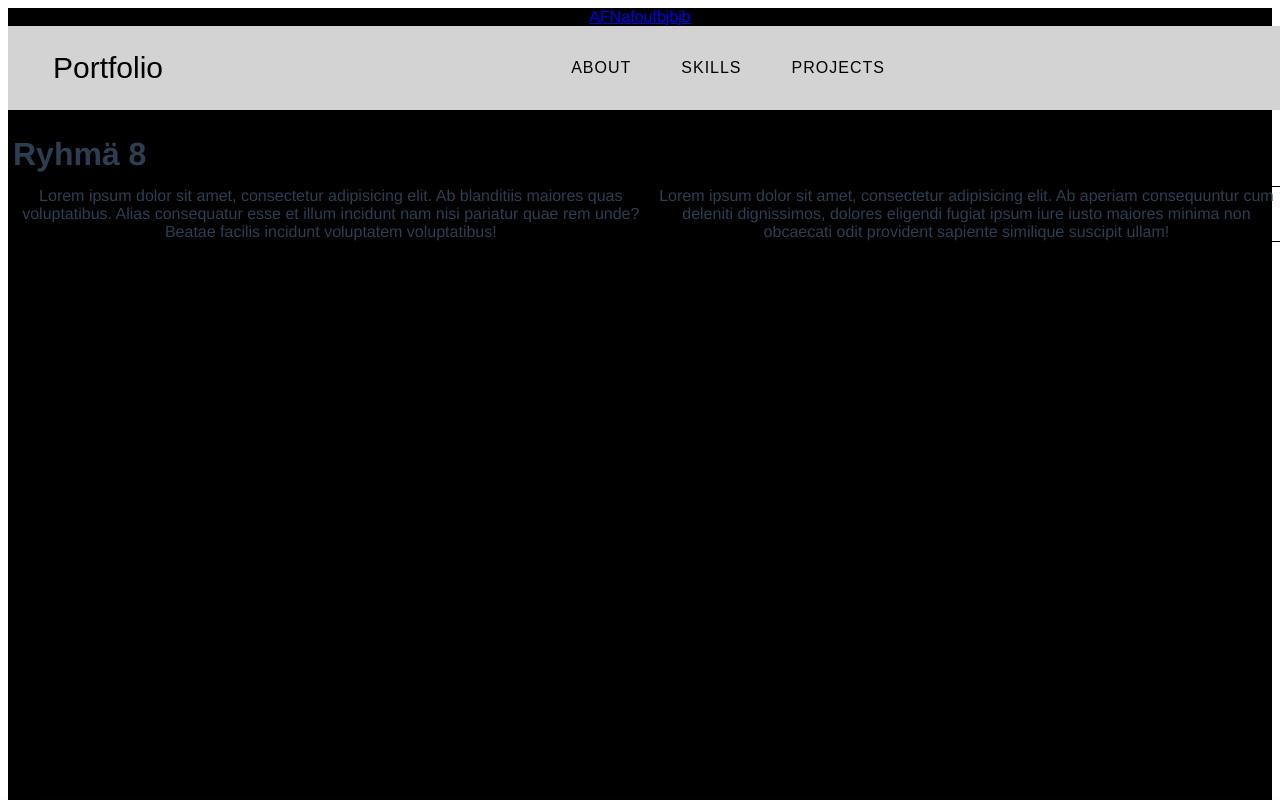
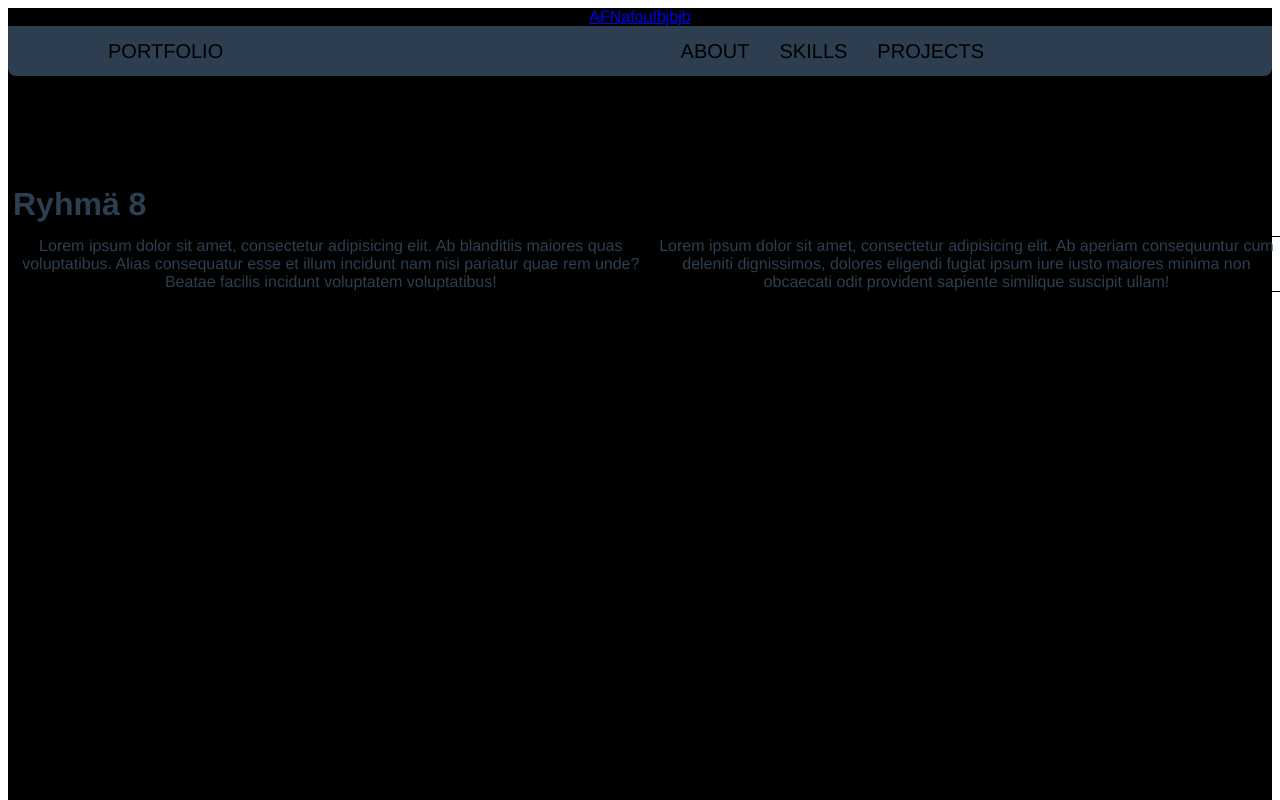
Before and after one commit to Rudolffi/WebPortfolio, a Vue app: page / in a window 1280 px wide. Shown: the top 800 px of the page. Built offline with nearby package versions, Linux system fonts and the light colour scheme.

Commit message:
Navbar tehty ja tyylitelty

```diff
--- a/src/components/Navbar.vue
+++ b/src/components/Navbar.vue
@@ -1,22 +1,22 @@
 <template>
 <div>
-  <nav class="navbar">
-    <div class="content">
-      <div class="logo">Portfolio</div>
-      <ul class="menu-links">
-        <div class="icon cancel-btn">
-          <i class="fas fa-times"></i>
-        </div>
-        <li id="storyLink"><a href="#story">About</a></li>
-        <li id="infoLink"><a href="#info">Skills</a></li>
-        <li id="rsvpLink"><a href="#rsvp">Projects</a></li>
-        <!--<li id="contactLink"><a href="#contactUs">Yhteystiedot</a></li>-->
-      </ul>
-      <div class="icon menu-btn">
-        <i class="fas fa-bars"></i>
-      </div>
+  <ul class="nav">
+    <h3>
+      Portfolio
+    </h3>
+    <div class="navbar">
+    <li class="navitem">
+      <a href="#" class="navlink">About</a>
+    </li>
+    <li class="navitem">
+      <a href="#" class="navlink">Skills</a>
+    </li>
+    <li class="navitem">
+      <a href="#" class="navlink">Projects</a>
+    </li>
     </div>
-  </nav>
+
+  </ul>
 </div>
 </template>
 
--- a/src/css/navbar.css
+++ b/src/css/navbar.css
@@ -1,61 +1,83 @@
 * {
     margin: 0;
     padding: 0;
-    box-sizing: border-box;
-    font-family: normalText, sans-serif;
+    list-style-type: none;
 }
 
-.content {
-    max-width: 1250px;
-    margin: auto;
-    padding: 0px 30px;
+.nav {
+    display: flex;
+    align-items: center;
+    list-style-type: none;
+    width: 100%;
+    background-color: #2c3e50;
+    border-radius: 0 0 8px 8px;
+    height: 50px;
 }
 
 .navbar {
-    position: fixed;
-    z-index: 100;
-    width: 100%;
-    padding: 25px 0;
-    background-color: lightgray;
-    transition: all 0.3s ease;
+    margin-left: 35%;
+    display: flex;
 }
 
-.navbar.sticky {
-    padding: 10px 0;
-    background-color: rgb(241, 241, 241);
+.navitem {
+    margin: 0 15px;
+}
+.navlink {
+    display: flex;
+    font-weight: 500;
+    font-size: 20px;
+    color: black;
+    position: relative;
+    padding: 5px 0;
+    overflow: hidden;
+    text-decoration: none;
+    text-transform: uppercase;
+    transition: .3s;
 }
 
-
-.navbar .content {
-    display: flex;
-    align-items: center;
-    justify-content: space-between;
+.navlink:before {
+    content: '';
+    position: absolute;
+    top: 0;
+    right: 100%;
+    width: 50%;
+    height: 2px;
+    background: black;
+    transition: .5s cubic-bezier(0.075, 0.82, 0.165, 1);
 }
 
-.navbar .logo {
-    color: black;
-    font-size: 30px;
-    font-family: logoFont, sans-serif;
+.navlink:after {
+    content: '';
+    position: absolute;
+    bottom: 0;
+    left: 100%;
+    width: 50%;
+    height: 2px;
+    background: black;
+    transition: .5s cubic-bezier(0.075, 0.82, 0.165, 1);
 }
 
-.navbar .menu-links {
-    display: inline-flex;
+.navlink:hover {
+    color: black;
 }
 
-.menu-links li {
-    list-style: none;
+.navlink:hover:before {
+    right: 0;
 }
 
-.menu-links li a {
+.navlink:hover:after {
+    left: 0;
+}
+h3 {
+    display: flex;
+    font-weight: 500;
+    font-size: 20px;
     color: black;
-    font-size: 16px;
+    position: relative;
+    padding: 5px 0;
+    overflow: hidden;
+    text-decoration: none;
     text-transform: uppercase;
-    letter-spacing: 1px;
-    margin-left: 50px;
-    text-decoration: none;
-    transition: all 0.3s ease;
+    margin-left: 100px;
+    z-index: 5;
 }
-
-.menu-links li a:hover {
-    color: darkgrey;
-}
```
